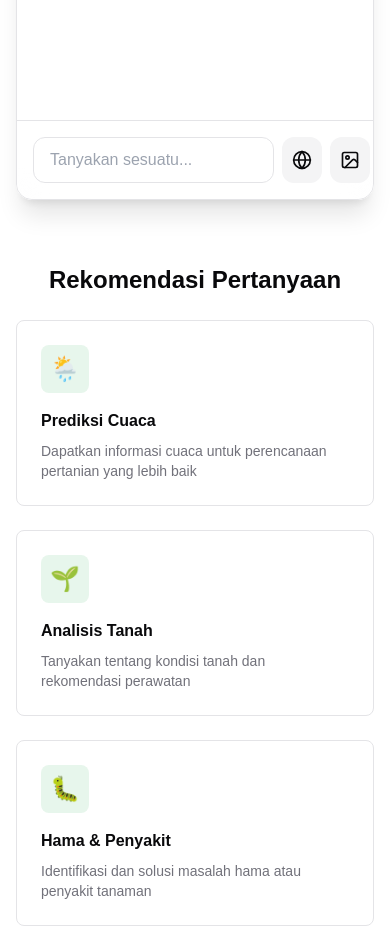
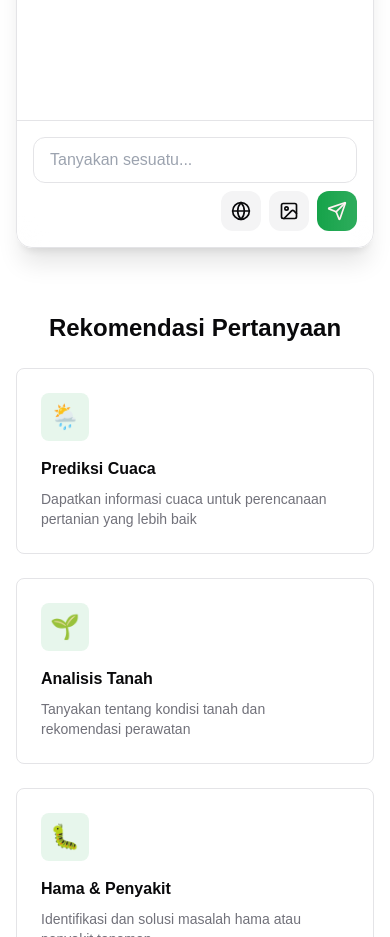
Before and after one commit to Afasarya/Agriloka-ITC, a Next.js app: page /ai in a window 390 px wide. Shown: the part 780-1717 px from the top of the page. Built offline with nearby package versions, Linux system fonts and the light colour scheme; no server answers; what groq-sdk would draw is missing.

Commit message:
fix mobile AI

```diff
--- a/src/components/agrilokaai/Chat.tsx
+++ b/src/components/agrilokaai/Chat.tsx
@@ -342,7 +342,7 @@ export default function Chat() {
                 </div>
               )}
 
-              <div className="flex gap-2">
+              <div className="flex flex-col sm:flex-row gap-2">
                 <input
                   type="text"
                   value={input}
@@ -352,7 +352,7 @@ export default function Chat() {
                   className="flex-1 px-4 py-2.5 rounded-xl bg-background/50 border"
                 />
 
-                <div className="flex gap-2">
+                <div className="flex justify-end gap-2">
                   <motion.button
                     whileHover={{ scale: 1.05 }}
                     whileTap={{ scale: 0.95 }}
```
